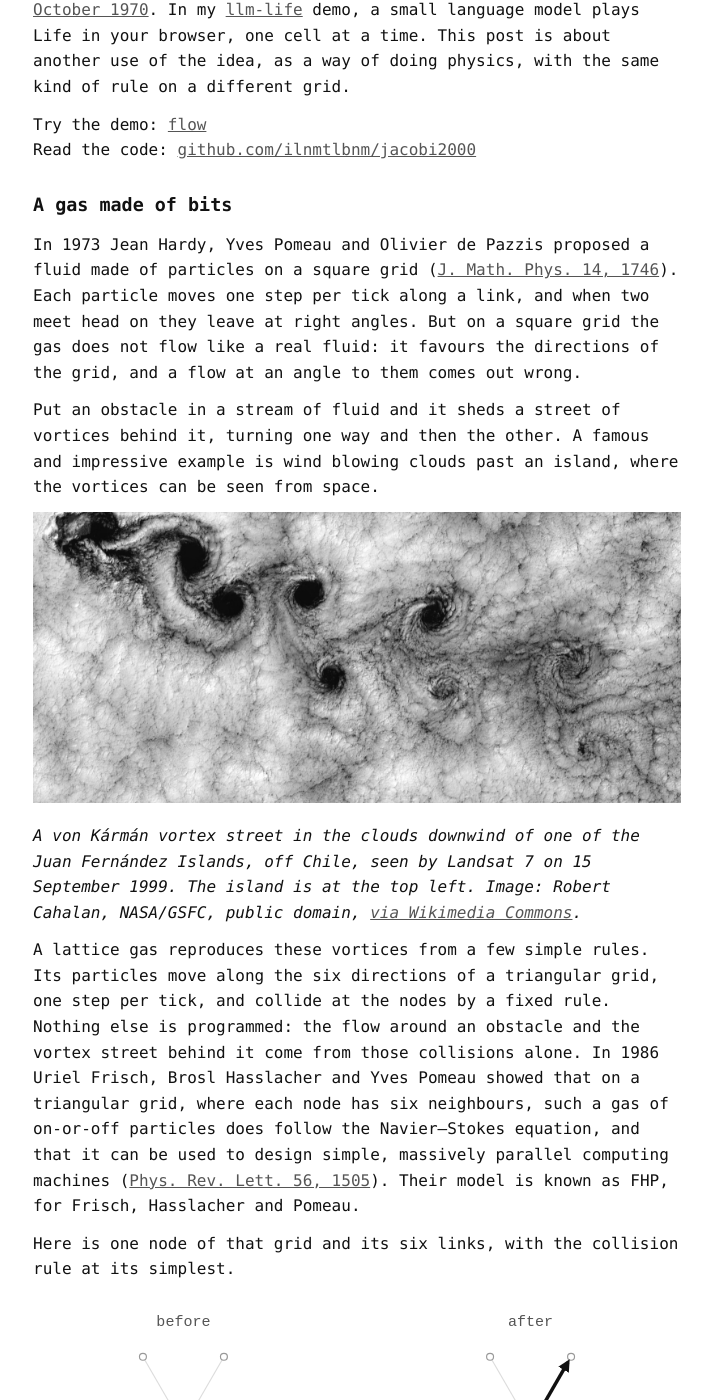
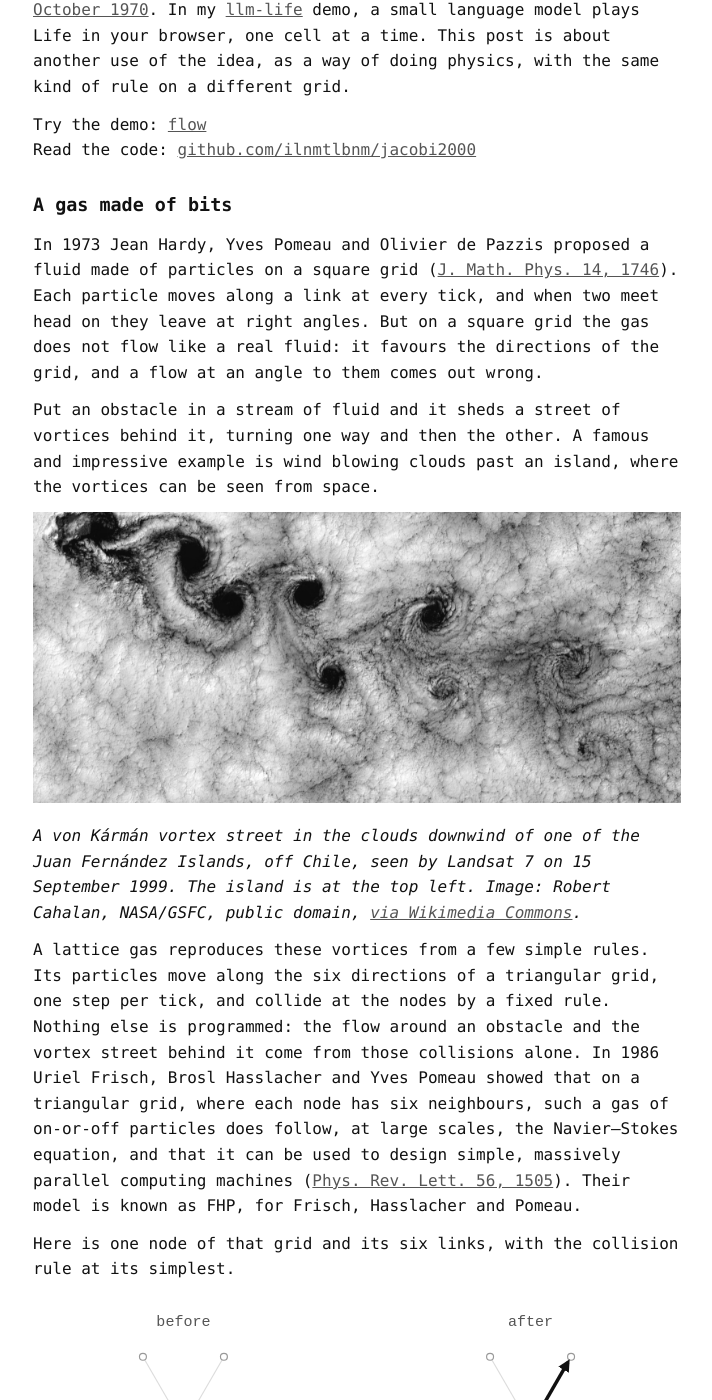
Before and after one commit to idle-intelligence/trucs.ai, a Jekyll site: the page built from blog/cellular-automata.md, in a window 1280 px wide and 1400 px high, scrolled down 333 px. Shown: the whole window, without its empty margins (283-995 px from the left). Built offline with Jekyll 4.4.1, drawn with Linux system fonts in a browser that asks for light colours; some of the changed text lies outside the part shown.

Commit message:
blog: review fixes (Chen et al. as titled, large-scale Navier-Stokes, shorter code lines)

```diff
--- a/blog/cellular-automata.md
+++ b/blog/cellular-automata.md
@@ -16,7 +16,7 @@
 
 ## A gas made of bits
 
-In 1973 Jean Hardy, Yves Pomeau and Olivier de Pazzis proposed a fluid made of particles on a square grid ([J. Math. Phys. 14, 1746](https://doi.org/10.1063/1.1666248)). Each particle moves one step per tick along a link, and when two meet head on they leave at right angles. But on a square grid the gas does not flow like a real fluid: it favours the directions of the grid, and a flow at an angle to them comes out wrong.
+In 1973 Jean Hardy, Yves Pomeau and Olivier de Pazzis proposed a fluid made of particles on a square grid ([J. Math. Phys. 14, 1746](https://doi.org/10.1063/1.1666248)). Each particle moves along a link at every tick, and when two meet head on they leave at right angles. But on a square grid the gas does not flow like a real fluid: it favours the directions of the grid, and a flow at an angle to them comes out wrong.
 
 Put an obstacle in a stream of fluid and it sheds a street of vortices behind it, turning one way and then the other. A famous and impressive example is wind blowing clouds past an island, where the vortices can be seen from space.
 
@@ -24,7 +24,7 @@
 
 *A von Kármán vortex street in the clouds downwind of one of the Juan Fernández Islands, off Chile, seen by Landsat 7 on 15 September 1999. The island is at the top left. Image: Robert Cahalan, NASA/GSFC, public domain, [via Wikimedia Commons](https://commons.wikimedia.org/wiki/File:Vortex-street-1.jpg).*
 
-A lattice gas reproduces these vortices from a few simple rules. Its particles move along the six directions of a triangular grid, one step per tick, and collide at the nodes by a fixed rule. Nothing else is programmed: the flow around an obstacle and the vortex street behind it come from those collisions alone. In 1986 Uriel Frisch, Brosl Hasslacher and Yves Pomeau showed that on a triangular grid, where each node has six neighbours, such a gas of on-or-off particles does follow the Navier–Stokes equation, and that it can be used to design simple, massively parallel computing machines ([Phys. Rev. Lett. 56, 1505](https://doi.org/10.1103/PhysRevLett.56.1505)). Their model is known as FHP, for Frisch, Hasslacher and Pomeau.
+A lattice gas reproduces these vortices from a few simple rules. Its particles move along the six directions of a triangular grid, one step per tick, and collide at the nodes by a fixed rule. Nothing else is programmed: the flow around an obstacle and the vortex street behind it come from those collisions alone. In 1986 Uriel Frisch, Brosl Hasslacher and Yves Pomeau showed that on a triangular grid, where each node has six neighbours, such a gas of on-or-off particles does follow, at large scales, the Navier–Stokes equation, and that it can be used to design simple, massively parallel computing machines ([Phys. Rev. Lett. 56, 1505](https://doi.org/10.1103/PhysRevLett.56.1505)). Their model is known as FHP, for Frisch, Hasslacher and Pomeau.
 
 Here is one node of that grid and its six links, with the collision rule at its simplest.
 
@@ -42,7 +42,7 @@
 
 *A Connection Machine CM-2 and its DataVault storage unit. Photo: Logg Tandy, [CC BY-SA 4.0](https://creativecommons.org/licenses/by-sa/4.0/), [via Wikimedia Commons](https://commons.wikimedia.org/wiki/File:Connection_Machine_CM-2_and_DataVault_at_Computer_Museum_of_America.png).*
 
-The machine was then used for real fluid work. Bruce Boghosian, Washington Taylor, Daniel Rothman and Ralph Santos ran a two-colour variant of the triangular-lattice gas on a CM-2, at about 100 million site updates per second ([talk slides](https://people.csail.mit.edu/bradley/cm5docs/Cellular-Automata-Simulation-on-CM-2.pdf)). Chen, Doolen and Eggert ran the standard seven-bit gas in two dimensions, including the [Kelvin-Helmholtz instability](https://doi.org/10.1142/9789814503525_0023). At MIT, the Information Mechanics group built a machine of its own for this kind of simulation, CAM-8, and its [1994 brochure](http://www.ai.mit.edu/projects/im/broch/lat1.html) shows a lattice gas flow in a channel.
+The machine was then used for real fluid work. Bruce Boghosian, Washington Taylor, Daniel Rothman and Ralph Santos ran a two-colour variant of the triangular-lattice gas on a CM-2, at about 100 million site updates per second ([talk slides](https://people.csail.mit.edu/bradley/cm5docs/Cellular-Automata-Simulation-on-CM-2.pdf)). Chen, Doolen, Eggert and colleagues used a CM-2 for [lattice gas simulations of one- and two-phase flows](https://doi.org/10.1142/9789814503525_0023). At MIT, the Information Mechanics group built a machine of its own for this kind of simulation, CAM-8, and its [1994 brochure](http://www.ai.mit.edu/projects/im/broch/lat1.html) shows a lattice gas flow in a channel.
 
 ## In a browser tab
 
```
Also changed, not shown: other parts of blog/cellular-automata.md (+2 -1 lines).
